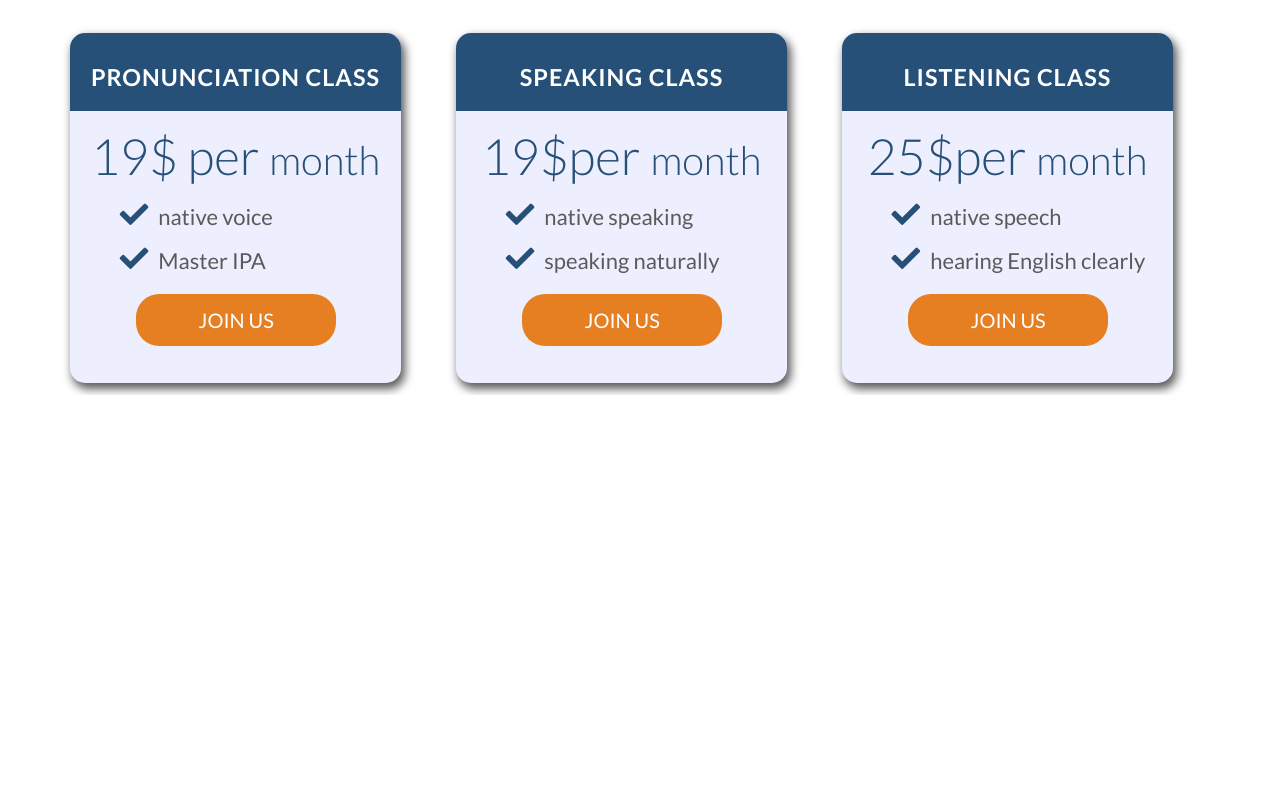
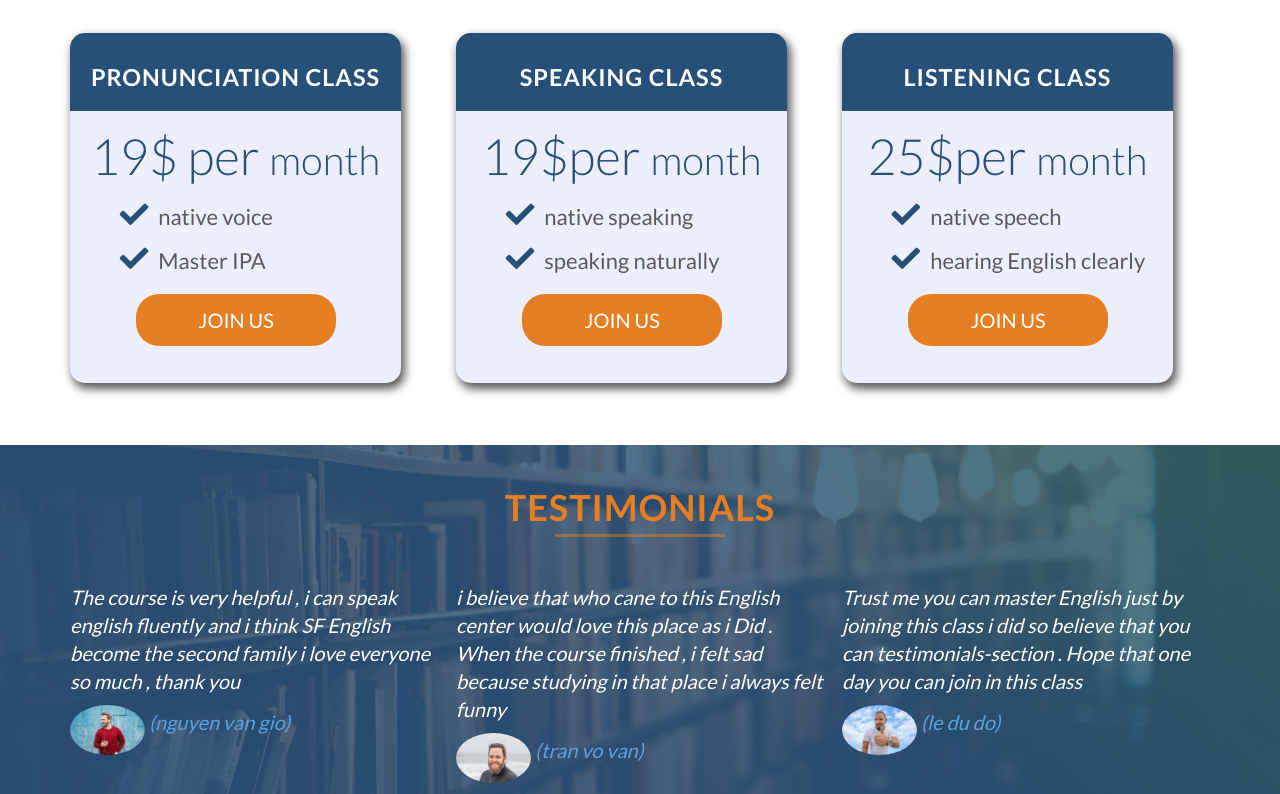
Before and after one commit to hoangou01/study-web, a plain HTML site: page index.html in a window 1280 px wide. Shown: the part 1294-2088 px from the top of the page. Before the commit the page ends 1689 px from the top, so only its background shows below. Drawn offline with Linux system fonts and the light colour scheme.

Commit message:
add new project

```diff
--- a/Resource/css/styles.css
+++ b/Resource/css/styles.css
@@ -33,6 +33,7 @@ h1{
 .row{
     max-width: 1140px;
     margin: 0 auto;
+
 }
 .button{
     text-decoration: none;
@@ -160,6 +161,32 @@ h3{
     font-size: 130%;
     margin-right: 10px;
 }
+/************* testimonials ****************/
+.testimonials-section{
+    background-image:linear-gradient(45deg,rgba(38, 80, 119,0.8)60%,rgba(45, 95, 93,0.85)), url('../image/images/background2.jpeg');
+    background-position: center;
+    background-attachment: fixed;
+    background-size: cover;
+    margin-top: 50px;
+}
+blockquote{
+    margin-top: 30px;
+    color: white;
+    font-style: italic;
+    line-height: 140%;
+    /* display: block; */
+}
+cite{
+    display: block;
+    color: #5fa1df;
+}
+cite img{
+    height: 50px;
+    border-radius: 50%;
+    vertical-align: middle;
+    margin-top: 10px;
+}
+
 /**************header***********************/
 
 .logo{
--- a/index.html
+++ b/index.html
@@ -97,6 +97,42 @@
 
         </div>
     </section>
+    <section class="testimonials-section">
+        <h2>testimonials</h2>
+        <div class="row">
+            <div class="col span-1-of-3">
+                <blockquote>
+                    The course is very helpful , i can speak english fluently and i think SF English become the second family i love everyone so much , thank you
+                    <cite>
+                        <img src="./Resource/image/images/person5.jpeg" alt="person5" >
+                        (nguyen van gio)
+                    </cite>
+
+
+                    </blockquote>
+            </div>
+            <div class="col span-1-of-3">
+                <blockquote>
+                    i believe that who cane to this  English center would love this place as i Did . When the course finished , i felt sad because studying in that place i always felt funny
+                    <cite>
+                        <img src="./Resource/image/images/person2.jpeg" alt="person5" >
+                        (tran vo van)
+                    </cite>
+
+                    </blockquote>
+            </div>
+            <div class="col span-1-of-3">
+                <blockquote>
+                    Trust me you can master English just by joining this class i did so believe that you can testimonials-section . Hope that one day you can join in this class
+                    <cite>
+                        <img src="./Resource/image/images/person4.jpeg" alt="person5" >
+                        (le du do)
+                    </cite>
+
+                    </blockquote>
+            </div>
+        </div>
+    </section>
 
 </body>
 </html>
```
